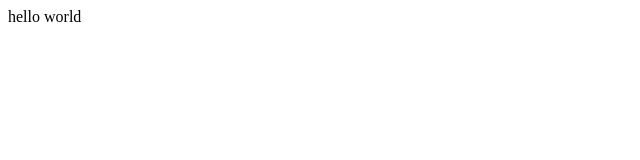
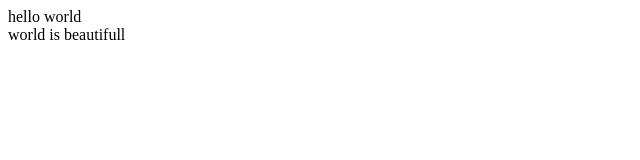
Before and after one commit to amrt0510/git-server, a plain HTML site: page index.html in a window 1280 px wide. Shown: the whole page, without its empty margins (0-640 px from the left). Drawn offline with Linux system fonts and the light colour scheme.

Commit message:
'helloworld2'

```diff
--- a/index.html
+++ b/index.html
@@ -1 +1 @@
-<html>hello world</html>
+<html>hello world <div>world is beautifull </div></html>
```
